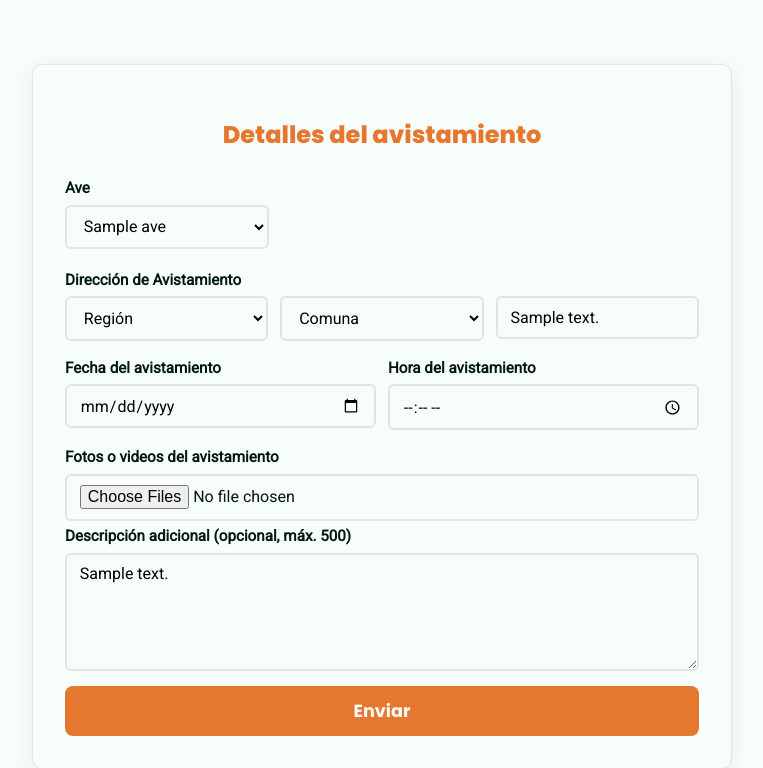
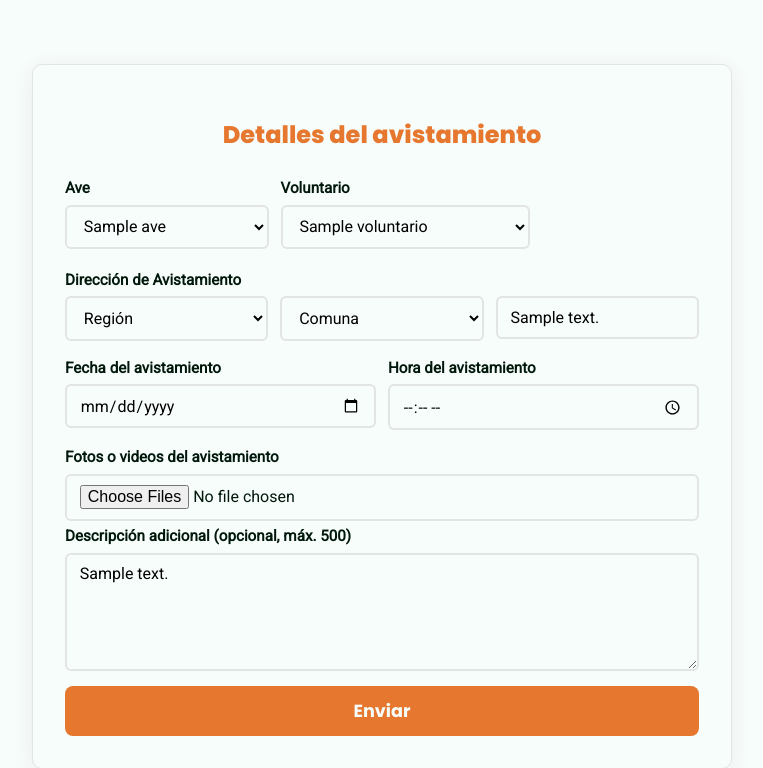
Before and after one commit to Diego2173/desarrollo_web_diego_mancilla, a Python web app: template templates/form/form_aves.html in a window 1280 px wide. Shown: the part 250-1018 px from the top of the page, without its empty margins (258-1021 px from the left). Run offline with Jinja, Linux system fonts and the light colour scheme; the template is opened without the code that fills it: most values are stand-ins (such as "Sample title", 1, 10 or a date in 2020).

Commit message:
feat: Enhanced form_aves.html with volunteer selection and improve structure

```diff
--- a/templates/form/form_aves.html
+++ b/templates/form/form_aves.html
@@ -23,9 +23,12 @@
         action="{{ url_for('new_avistamiento') }}"
         enctype="multipart/form-data">
 
+
     <!-- Grupo de ave -->
     <div class="bird-group">
-      <!-- Ave (reemplaza Tipo + Nombre) -->
+
+
+      <!-- Ave -->
       <div class="select-field">
         <label for="ave_id">Ave</label>
         <select id="ave_id" name="ave_id" required>
@@ -40,6 +43,23 @@
         <span class="error-message {% if errores.ave_id %}visible{% endif %}"
               id="ave-error">
           {{ errores.ave_id or 'Seleccione un ave' }}
+        </span>
+      </div>
+
+      <div class="select-field">
+        <label for="voluntario_id">Voluntario</label>
+        <select id="voluntario_id" name="voluntario_id" required>
+          <option value="">-- Seleccione un voluntario --</option>
+          {% for v in voluntarios %}
+            <option value="{{ v.id }}"
+              {% if (datos.get('voluntario_id') or preseleccion)|string == v.id|string %}selected{% endif %}>
+              {{ v.nombre }}
+            </option>
+          {% endfor %}
+        </select>
+        <span class="error-message {% if errores.voluntario_id %}visible{% endif %}"
+              id="voluntario-error">
+          {{ errores.voluntario_id or 'Seleccione un voluntario' }}
         </span>
       </div>
     </div>
@@ -66,7 +86,8 @@
         </div>
 
         <div class="select-field">
-          <select id="select-comuna" name="select-comuna" required>
+          <select id="select-comuna" name="select-comuna" required
+              data-selected="{{ datos.get('select-comuna', '') }}">
             <option value="">Comuna</option>
           </select>
           <span class="error-message {% if errores['select-comuna'] %}visible{% endif %}"
@@ -138,6 +159,6 @@
 {% endblock %}
 
 {% block scripts %}
-<script src="{{ url_for('static', filename='js/registroAves/select.js') }}"></script>
+<script src="{{ url_for('static', filename='js/comunas.js') }}"></script>
 <script src="{{ url_for('static', filename='js/registroAves/validation.js') }}"></script>
 {% endblock %}
```
Also changed, not shown: 1 other file.
